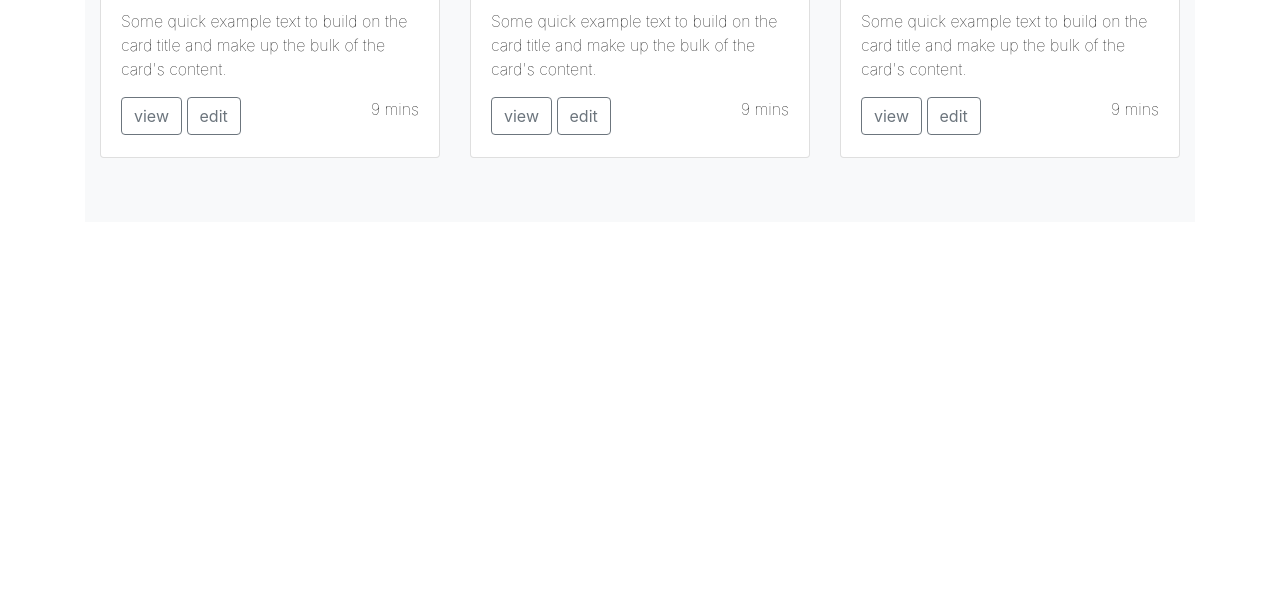
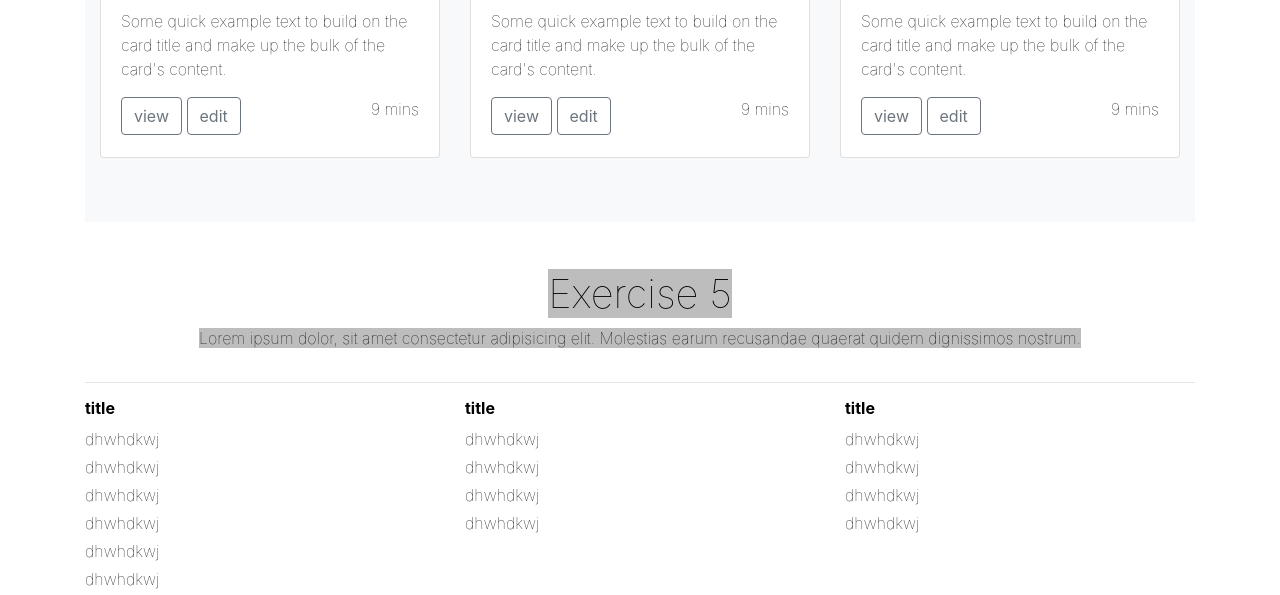
Before and after one commit to TheJhonni/M2-D8, a plain HTML site: page index.html in a window 1280 px wide. Shown: the part 1980-2575 px from the top of the page. Before the commit the page ends 2202 px from the top, so only its background shows below. Drawn offline with nearby package versions, Linux system fonts and the light colour scheme.

Commit message:
footer ex 5

```diff
--- a/index.html
+++ b/index.html
@@ -255,7 +255,46 @@
     </section>
 
 
+    <footer>
+        <div class="container align-items-center">
+            <div class="row">
+                <div class="col-12 text-center mt-5">
+                    <h1 > <span class="bg-dark-grey"> Exercise 5</span> </h1>
+                    <p> <span class="bg-dark-grey"> Lorem ipsum dolor, sit amet consectetur adipisicing elit. Molestias earum recusandae quaerat quidem dignissimos nostrum.</p>
+                </div>
+            </div>
 
+            <hr>
+        </div>
+
+        <div class="container align-items-center">
+            <div class="row">
+                <div class="col-4">
+                    <h6 style="font-weight: bolder;"> title </h6>
+                    <p class="mb-1">dhwhdkwj</p>
+                    <p class="mb-1">dhwhdkwj</p>
+                    <p class="mb-1">dhwhdkwj</p>
+                    <p class="mb-1">dhwhdkwj</p>
+                    <p class="mb-1">dhwhdkwj</p>
+                    <p class="mb-1">dhwhdkwj</p>
+                </div>
+                <div class="col-4">
+                    <h6 style="font-weight: bolder;"> title </h6>
+                    <p class="mb-1">dhwhdkwj</p>
+                    <p class="mb-1">dhwhdkwj</p>
+                    <p class="mb-1">dhwhdkwj</p>
+                    <p class="mb-1">dhwhdkwj</p>
+                </div>
+                <div class="col-4">
+                    <h6 style="font-weight: bolder;"> title </h6>
+                    <p class="mb-1">dhwhdkwj</p>
+                    <p class="mb-1">dhwhdkwj</p>
+                    <p class="mb-1">dhwhdkwj</p>
+                    <p class="mb-1">dhwhdkwj</p>
+                </div>
+            </div>
+        </div>
+    </footer>
 
 
     <script src="https://cdn.jsdelivr.net/npm/jquery@3.5.1/dist/jquery.slim.min.js" integrity="sha384-DfXdz2htPH0lsSSs5nCTpuj/zy4C+OGpamoFVy38MVBnE+IbbVYUew+OrCXaRkfj" crossorigin="anonymous"></script>
--- a/style.css
+++ b/style.css
@@ -54,3 +54,8 @@ div.bg-success-left {
     background-color: rgb(255,228,31)
     ;
 }
+
+.bg-dark-grey {
+    background-color: rgb(189, 189, 189);
+    color: black;
+}
```
